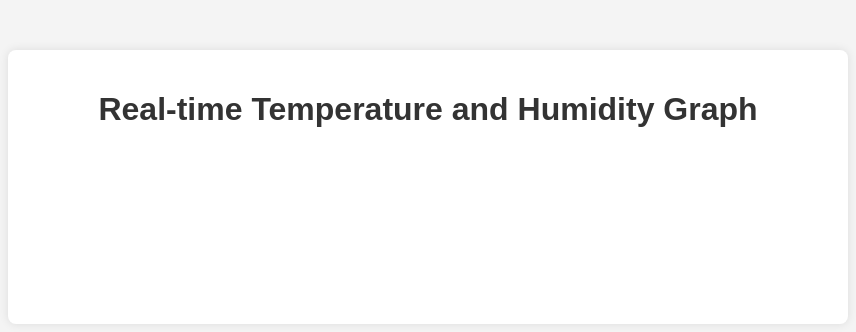
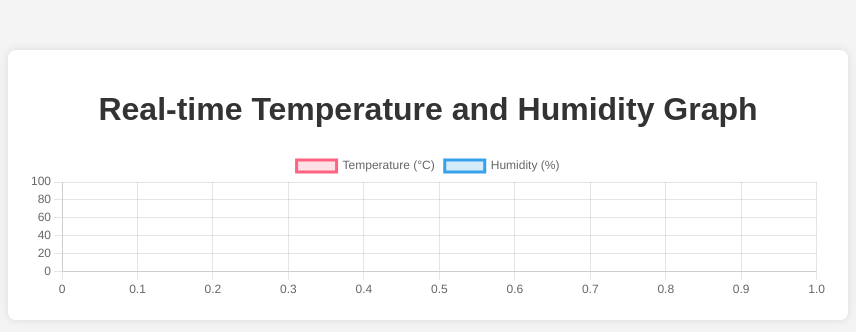
Before and after one commit to Sawanrajkk/Real-time-temp-and-humidity, a plain HTML site: page index.html in a window 1280 px wide. Shown: the whole page, without its empty margins (212-1068 px from the left). Drawn offline with nearby package versions, Linux system fonts and the light colour scheme.

Commit message:
Update index.html

```diff
--- a/index.html
+++ b/index.html
@@ -17,7 +17,7 @@
 </div>
 
 <script src="https://code.jquery.com/jquery-3.6.4.min.js"></script>
-<script src="saw.js"></script>
+<script src="sawan.js"></script>
 
 </body>
 </html>
```
